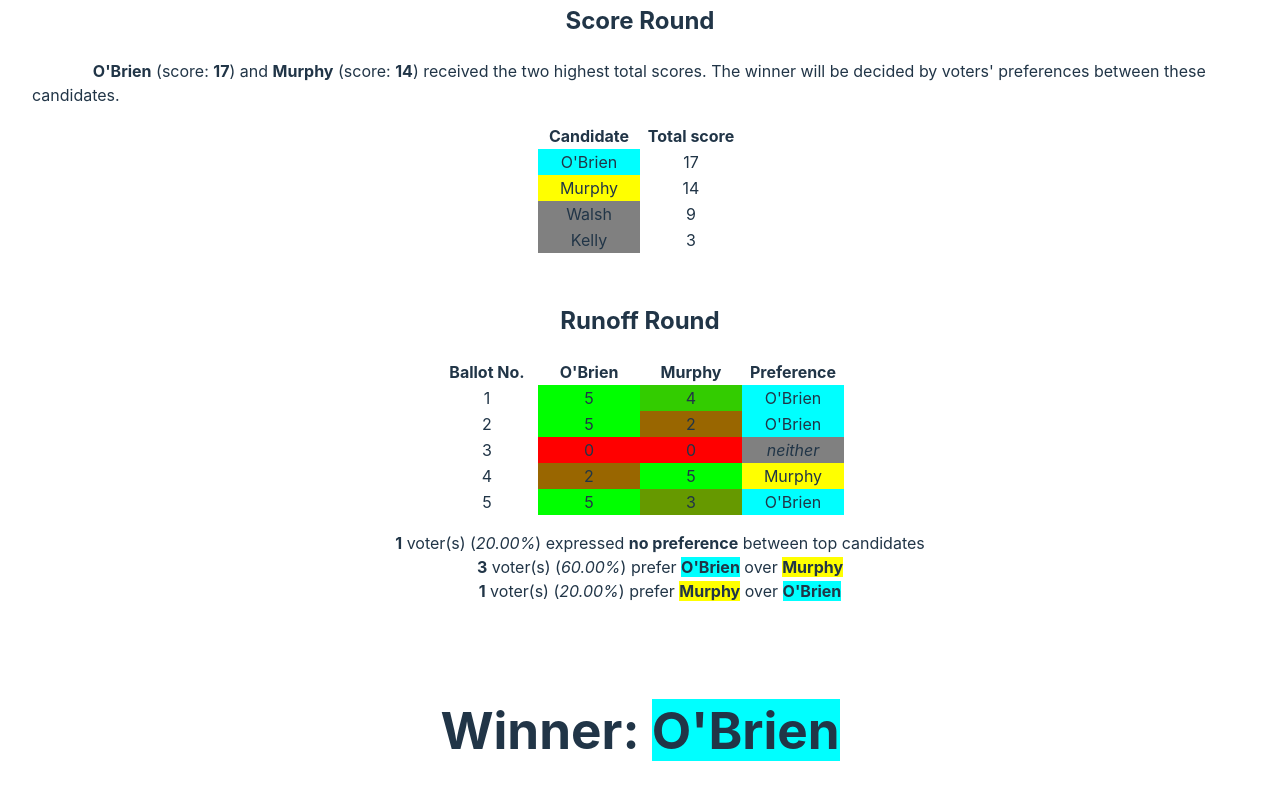
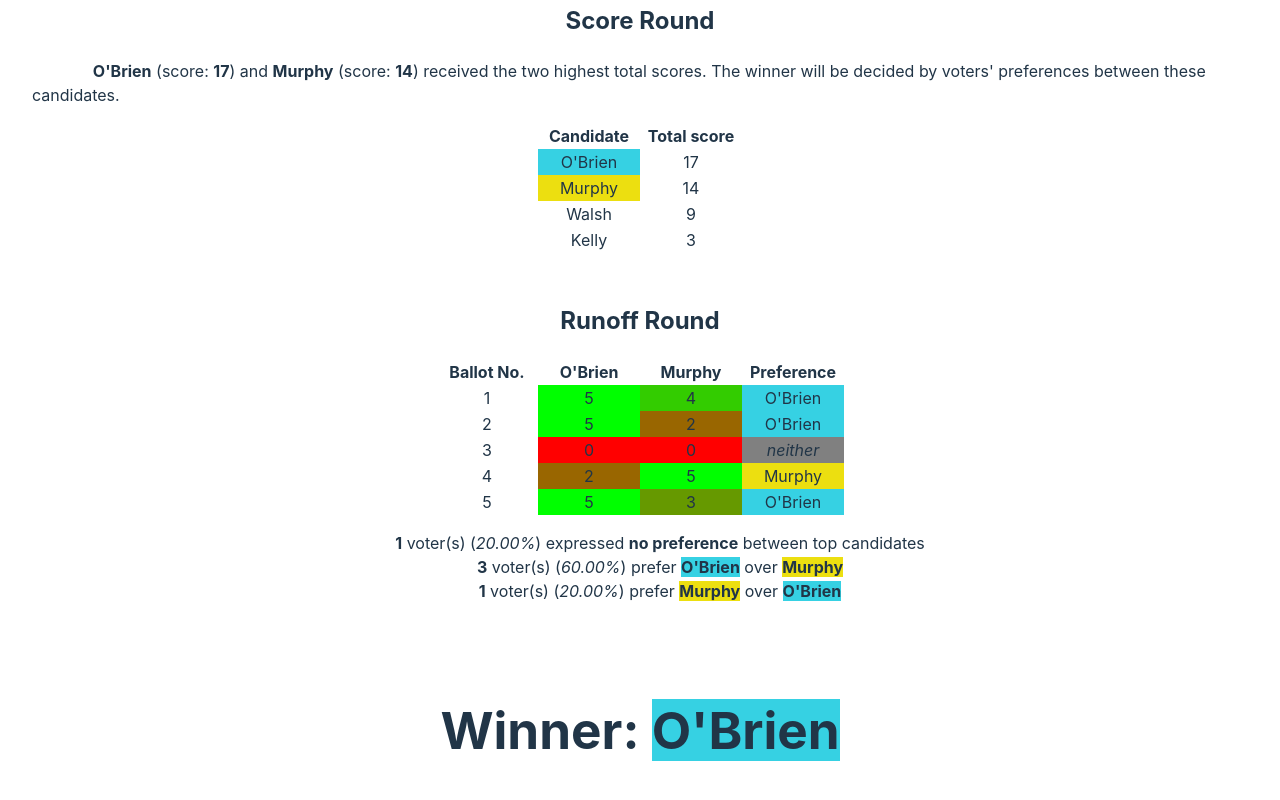
Before and after one commit to boyleconnor/star-voting, a React (Vite) app: page / in a window 1280 px wide. Shown: the part 777-1577 px from the top of the page. Built offline with nearby package versions, Linux system fonts and the light colour scheme.

Commit message:
Add dark mode colors for candidates

```diff
--- a/src/App.css
+++ b/src/App.css
@@ -30,6 +30,24 @@
 @media (prefers-reduced-motion: no-preference) {
   a:nth-of-type(2) .logo {
     animation: logo-spin infinite 20s linear;
+  }
+}
+
+.first-candidate {
+  background-color: #36d1e3;
+}
+
+.second-candidate {
+  background-color: #ecdf10;
+}
+
+@media (prefers-color-scheme: dark) {
+  .first-candidate {
+    background-color: #1b6e7c;
+  }
+
+  .second-candidate {
+    background-color: #918a0a;
   }
 }
 
--- a/src/App.tsx
+++ b/src/App.tsx
@@ -33,9 +33,6 @@ function getColor(score: number) {
   });
   return `#${colorCodes[0].toString(16).padStart(2, "0")}${colorCodes[1].toString(16).padStart(2, "0")}${colorCodes[2].toString(16).padStart(2, "0")}`;
 }
-
-const FIRST_CAN_BG_COLOR = "cyan"; // Color for first place (by score) candidate
-const SECOND_CAN_BG_COLOR = "yellow"; // Color for second place (by score) candidate
 
 function App() {
   const [candidates, setCandidates] = useState(INITIAL_CANDIDATES);
@@ -192,7 +189,7 @@ function App() {
         </thead>
         <tbody>
         {sortedScores.map(([candidate, score]) => <tr>
-          <td style={{backgroundColor: (candidate == firstCandidate && FIRST_CAN_BG_COLOR) || (candidate == secondCandidate && SECOND_CAN_BG_COLOR) || "gray"}}>{candidate}</td>
+          <td className={(candidate == firstCandidate && "first-candidate") || (candidate == secondCandidate && "second-candidate") || ""}>{candidate}</td>
             <td>{score}</td>
           </tr>)}
         </tbody>
@@ -213,8 +210,8 @@ function App() {
             <td style={{ backgroundColor: getColor(vote.scores.get(firstCandidate)!) }}>{vote.scores.get(firstCandidate)}</td>
             <td style={{ backgroundColor: getColor(vote.scores.get(secondCandidate)!) }}>{vote.scores.get(secondCandidate)}</td>
             {
-              (vote.scores.get(firstCandidate)! > vote.scores.get(secondCandidate)! && <td style={{ backgroundColor: FIRST_CAN_BG_COLOR }}>{firstCandidate}</td>) ||
-              (vote.scores.get(firstCandidate)! < vote.scores.get(secondCandidate)! && <td style={{ backgroundColor: SECOND_CAN_BG_COLOR }}>{secondCandidate}</td>) ||
+              (vote.scores.get(firstCandidate)! > vote.scores.get(secondCandidate)! && <td className="first-candidate">{firstCandidate}</td>) ||
+              (vote.scores.get(firstCandidate)! < vote.scores.get(secondCandidate)! && <td className="second-candidate">{secondCandidate}</td>) ||
               <td style={{ backgroundColor: "gray"}}><i>neither</i></td>
             }
           </tr>)}
@@ -223,18 +220,18 @@ function App() {
 
         <ul style={{ alignSelf: "center"}}>
           <li><b>{preferences.noPreference}</b> voter(s) (<i>{(100 * preferences.noPreference / votes.length).toFixed(2)}%</i>) expressed <b>no preference</b> between top candidates</li>
-          <li><b>{preferences.prefersFirst}</b> voter(s) (<i>{(100 * preferences.prefersFirst / votes.length).toFixed(2)}%</i>) prefer <b style={{backgroundColor: FIRST_CAN_BG_COLOR}}>{firstCandidate}</b> over <b style={{backgroundColor: SECOND_CAN_BG_COLOR}}>{secondCandidate}</b></li>
-          <li><b>{preferences.prefersSecond}</b> voter(s) (<i>{(100 * preferences.prefersSecond / votes.length).toFixed(2)}%</i>) prefer <b style={{backgroundColor: SECOND_CAN_BG_COLOR}}>{secondCandidate}</b> over <b style={{backgroundColor: FIRST_CAN_BG_COLOR}}>{firstCandidate}</b></li>
+          <li><b>{preferences.prefersFirst}</b> voter(s) (<i>{(100 * preferences.prefersFirst / votes.length).toFixed(2)}%</i>) prefer <b className="first-candidate">{firstCandidate}</b> over <b className="second-candidate">{secondCandidate}</b></li>
+          <li><b>{preferences.prefersSecond}</b> voter(s) (<i>{(100 * preferences.prefersSecond / votes.length).toFixed(2)}%</i>) prefer <b className="second-candidate">{secondCandidate}</b> over <b className="first-candidate">{firstCandidate}</b></li>
         </ul>
 
         <br/>
         <br/>
         {winner !== null &&
           <h1>Winner: <span
-            style={{backgroundColor: winner === firstCandidate ? FIRST_CAN_BG_COLOR : SECOND_CAN_BG_COLOR}}>{winner}</span>
+            className={winner === firstCandidate ? "first-candidate" : "second-candidate"}>{winner}</span>
           </h1>
-          || <h1>Tie between <span style={{backgroundColor: FIRST_CAN_BG_COLOR}}>{firstCandidate}</span> & <span
-            style={{backgroundColor: SECOND_CAN_BG_COLOR}}>{secondCandidate}</span></h1>
+          || <h1>Tie between <span className="first-candidate">{firstCandidate}</span> & <span
+            className="second-candidate">{secondCandidate}</span></h1>
         }
       </>) || <>
       <i>Breaking ties in the scoring round is not yet supported in this app.</i>
```
